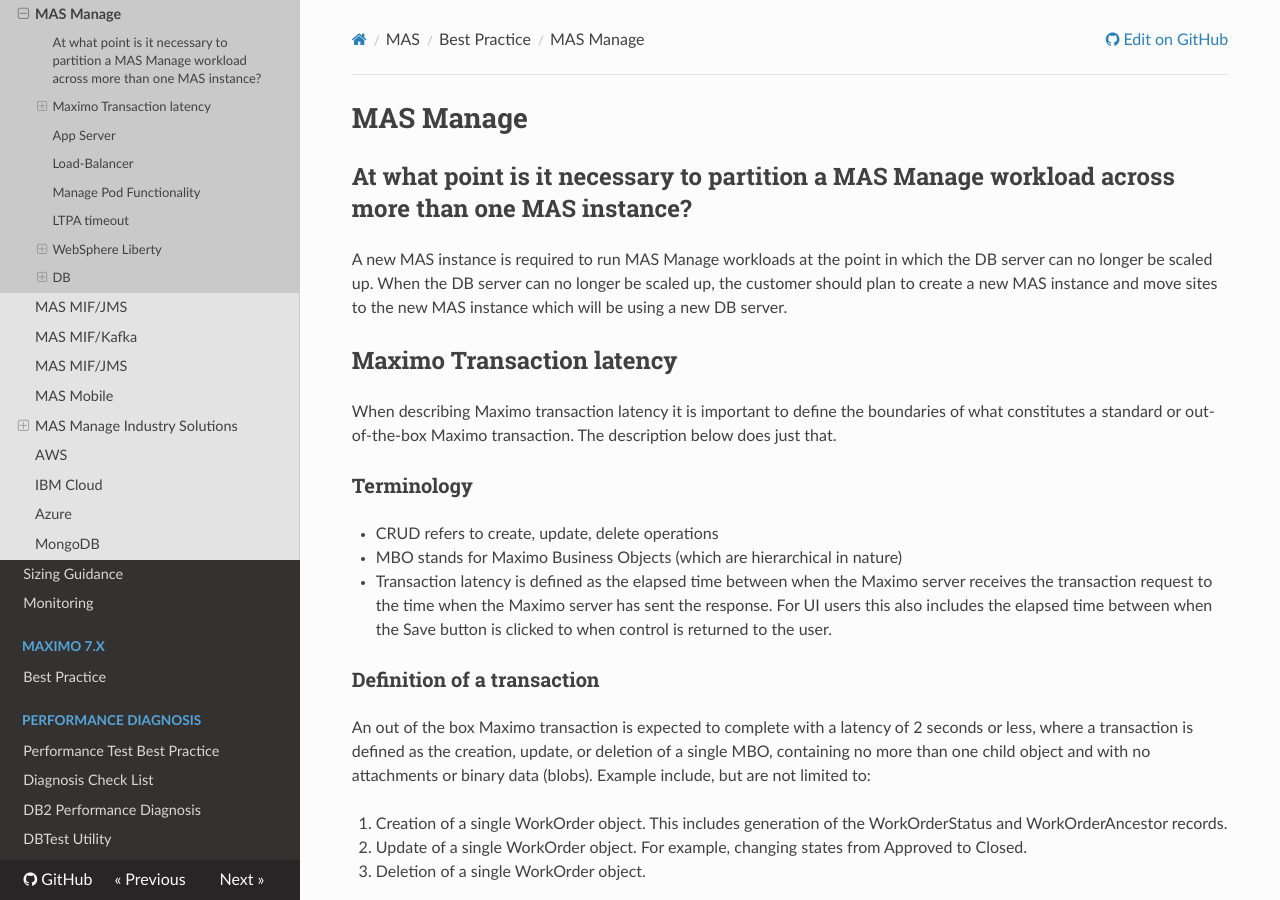
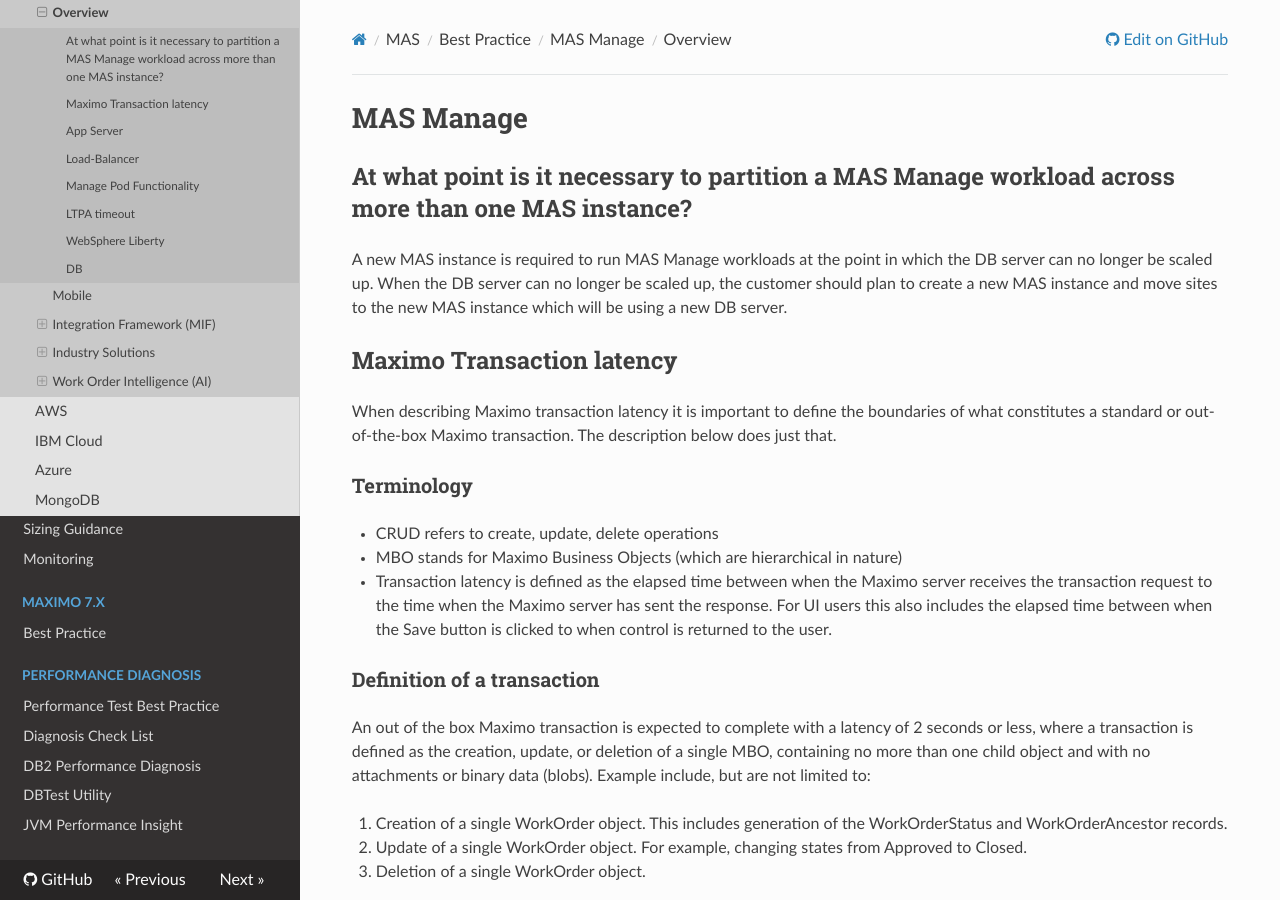
Before and after one commit to ibm-mas/mas-performance, an MkDocs documentation site: the page built from docs/mas/manage/bestpractice.md, in a window 1280 px wide and 900 px high. Built offline with MkDocs 1.6.1, drawn with Linux system fonts in a browser that asks for light colours; nearby versions of some CDN libraries.

Commit message:
[patch] Add best practices topic for the new Work Order Intelligence feature

```diff
--- a/mkdocs.yml
+++ b/mkdocs.yml
@@ -12,14 +12,18 @@
       - 'OpenShift Container Platform': mas/ocp/bestpractice.md
       - 'MAS Core': mas/core/bestpractice.md
       - 'MAS IoT': mas/iot/bestpractice.md
-      - 'MAS Manage': mas/manage/bestpractice.md
-      - 'MAS MIF/JMS': mas/mif-jms/bestpractice.md
-      - 'MAS MIF/Kafka': mas/mif-kafka/bestpractice.md
-      - 'MAS Manage MIF/JMS': mas/mif-jms/bestpractice.md
-      - 'MAS Mobile': mas/mobile/bestpractice.md
-      - 'MAS Manage Industry Solutions':
-        - 'Oil and Gas/HSE': mas/manage-industry-solutions/ong-hse/bestpractice.md
-        - 'Transportation': mas/manage-industry-solutions/transportation/bestpractice.md
+      - 'MAS Manage':
+        - 'Overview': mas/manage/bestpractice.md
+        - 'Mobile': mas/mobile/bestpractice.md
+        - 'Integration Framework (MIF)':
+          - 'JMS': mas/mif-jms/bestpractice.md
+          - 'Kafka': mas/mif-kafka/bestpractice.md
+        - 'Industry Solutions':
+          - 'Oil and Gas/HSE': mas/manage-industry-solutions/ong-hse/bestpractice.md
+          - 'Transportation': mas/manage-industry-solutions/transportation/bestpractice.md
+        - 'Work Order Intelligence (AI)':
+          - 'Training': mas/manage/woi-train.md
+          - 'Inferencing': mas/manage/woi-infer.md
       - 'AWS': mas/aws/bestpractice.md
       - 'IBM Cloud': mas/ibmcloud/bestpractice.md
       - 'Azure': mas/azure/bestpractice.md
```
Also changed, not shown: docs/mas/manage/woi-infer.md (added, +22 -0 lines), docs/mas/manage/woi-train.md (added, +25 -0 lines), docs/mas/manage/pccinfer-batchsize.png (added), docs/mas/manage/pccinfer-cpu.png (added), docs/mas/manage/pccinfer-memory.png (added), docs/mas/manage/pcctrain-cpu.png (added), docs/mas/manage/pcctrain-samples.png (added).
